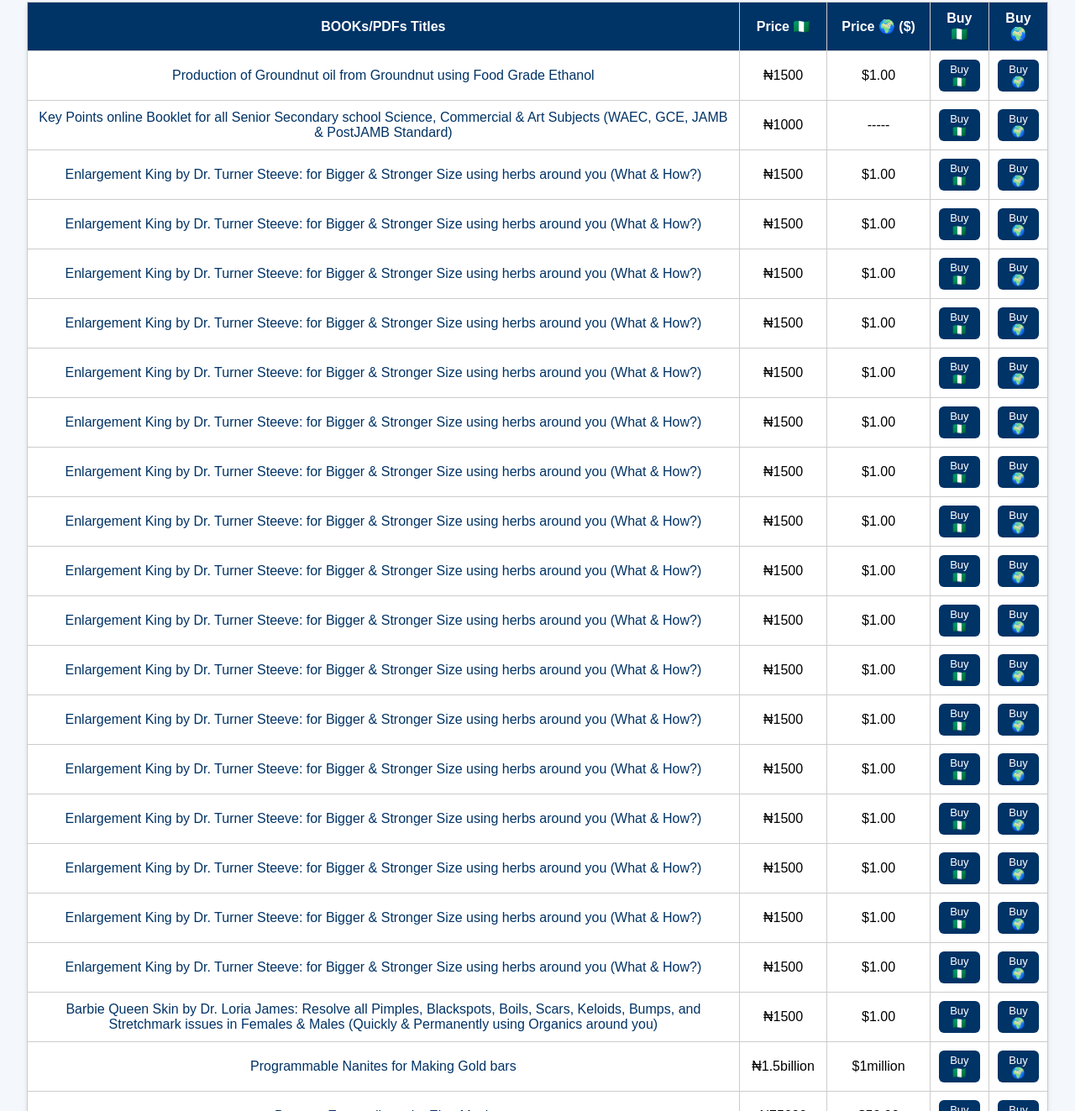
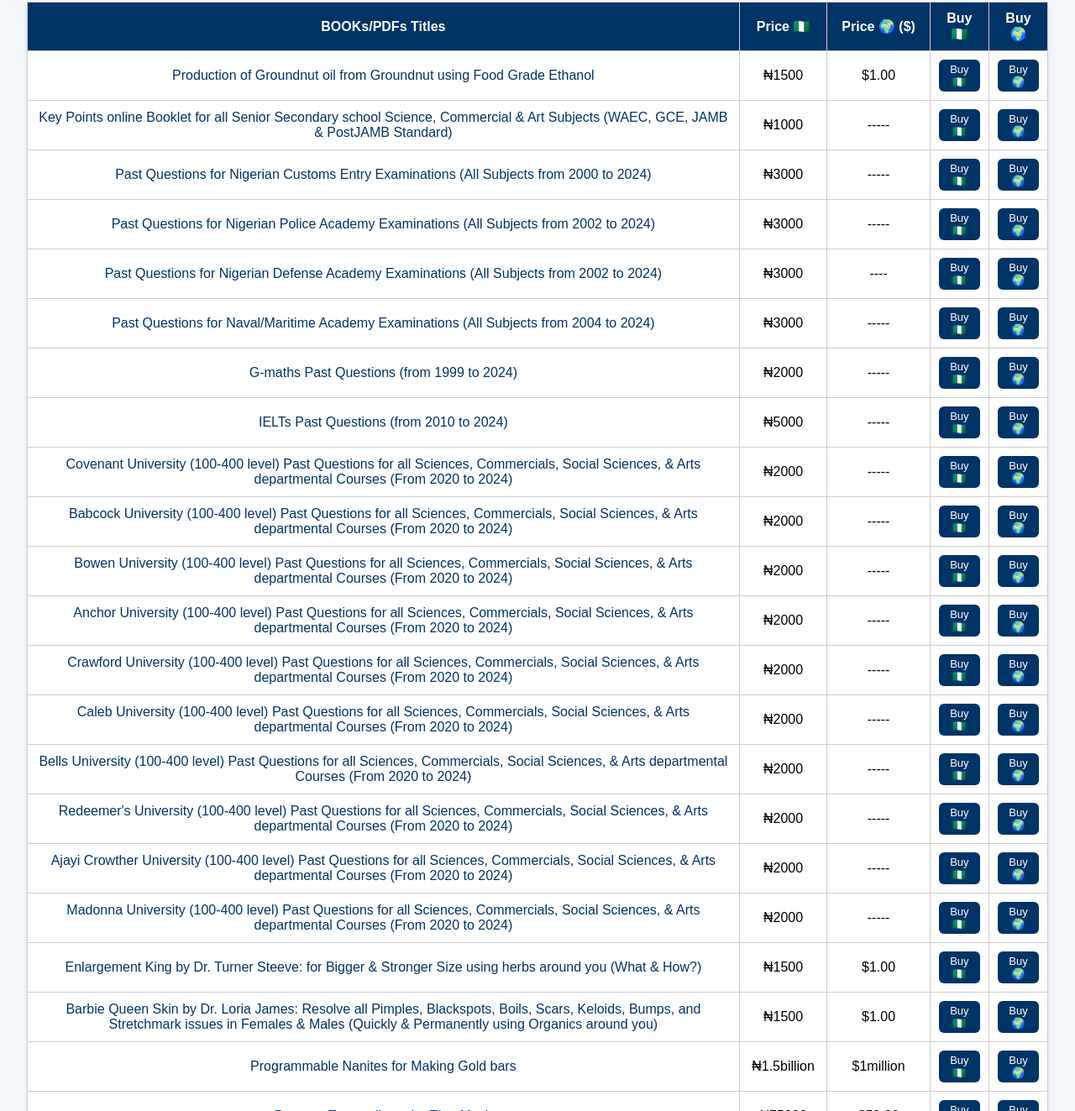
Before and after one commit to teslahpublishers/pdf-store, a plain HTML site: page index.html in a window 1280 px wide. Shown: the part 378-1701 px from the top of the page at 84% size. Drawn offline with Linux system fonts and the light colour scheme.

Commit message:
Update index.html

```diff
--- a/index.html
+++ b/index.html
@@ -216,114 +216,114 @@
       <td><button class="buy-btn" onclick="location.href='#note'">Buy 🌍</button></td>
     </tr>
     <tr>
-      <td class="pdf-title">Enlargement King by Dr. Turner Steeve: for Bigger & Stronger Size using herbs around you (What & How?)</td>
-      <td>₦1500</td>
-      <td>$1.00</td>
+      <td class="pdf-title">Past Questions for Nigerian Customs Entry Examinations (All Subjects from 2000 to 2024)</td>
+      <td>₦3000</td>
+      <td>-----</td>
       <td><button class="buy-btn" onclick="location.href='#note'">Buy 🇳🇬</button></td>
       <td><button class="buy-btn" onclick="location.href='#note'">Buy 🌍</button></td>
     </tr>
     <tr>
-      <td class="pdf-title">Enlargement King by Dr. Turner Steeve: for Bigger & Stronger Size using herbs around you (What & How?)</td>
-      <td>₦1500</td>
-      <td>$1.00</td>
+      <td class="pdf-title">Past Questions for Nigerian Police Academy Examinations (All Subjects from 2002 to 2024)</td>
+      <td>₦3000</td>
+      <td>-----</td>
       <td><button class="buy-btn" onclick="location.href='#note'">Buy 🇳🇬</button></td>
       <td><button class="buy-btn" onclick="location.href='#note'">Buy 🌍</button></td>
     </tr>
     <tr>
-      <td class="pdf-title">Enlargement King by Dr. Turner Steeve: for Bigger & Stronger Size using herbs around you (What & How?)</td>
-      <td>₦1500</td>
-      <td>$1.00</td>
+      <td class="pdf-title">Past Questions for Nigerian Defense Academy Examinations (All Subjects from 2002 to 2024)</td>
+      <td>₦3000</td>
+      <td>----</td>
       <td><button class="buy-btn" onclick="location.href='#note'">Buy 🇳🇬</button></td>
       <td><button class="buy-btn" onclick="location.href='#note'">Buy 🌍</button></td>
     </tr>
     <tr>
-      <td class="pdf-title">Enlargement King by Dr. Turner Steeve: for Bigger & Stronger Size using herbs around you (What & How?)</td>
-      <td>₦1500</td>
-      <td>$1.00</td>
+      <td class="pdf-title">Past Questions for Naval/Maritime Academy Examinations (All Subjects from 2004 to 2024)</td>
+      <td>₦3000</td>
+      <td>-----</td>
       <td><button class="buy-btn" onclick="location.href='#note'">Buy 🇳🇬</button></td>
       <td><button class="buy-btn" onclick="location.href='#note'">Buy 🌍</button></td>
     </tr>
     <tr>
-      <td class="pdf-title">Enlargement King by Dr. Turner Steeve: for Bigger & Stronger Size using herbs around you (What & How?)</td>
-      <td>₦1500</td>
-      <td>$1.00</td>
+      <td class="pdf-title">G-maths Past Questions (from 1999 to 2024)</td>
+      <td>₦2000</td>
+      <td>-----</td>
       <td><button class="buy-btn" onclick="location.href='#note'">Buy 🇳🇬</button></td>
       <td><button class="buy-btn" onclick="location.href='#note'">Buy 🌍</button></td>
     </tr>
     <tr>
-      <td class="pdf-title">Enlargement King by Dr. Turner Steeve: for Bigger & Stronger Size using herbs around you (What & How?)</td>
-      <td>₦1500</td>
-      <td>$1.00</td>
+      <td class="pdf-title">IELTs Past Questions (from 2010 to 2024)</td>
+      <td>₦5000</td>
+      <td>-----</td>
       <td><button class="buy-btn" onclick="location.href='#note'">Buy 🇳🇬</button></td>
       <td><button class="buy-btn" onclick="location.href='#note'">Buy 🌍</button></td>
     </tr>
     <tr>
-      <td class="pdf-title">Enlargement King by Dr. Turner Steeve: for Bigger & Stronger Size using herbs around you (What & How?)</td>
-      <td>₦1500</td>
-      <td>$1.00</td>
+      <td class="pdf-title">Covenant University (100-400 level) Past Questions for all Sciences, Commercials, Social Sciences, & Arts departmental Courses (From 2020 to 2024)</td>
+      <td>₦2000</td>
+      <td>-----</td>
       <td><button class="buy-btn" onclick="location.href='#note'">Buy 🇳🇬</button></td>
       <td><button class="buy-btn" onclick="location.href='#note'">Buy 🌍</button></td>
     </tr>
     <tr>
-      <td class="pdf-title">Enlargement King by Dr. Turner Steeve: for Bigger & Stronger Size using herbs around you (What & How?)</td>
-      <td>₦1500</td>
-      <td>$1.00</td>
+      <td class="pdf-title">Babcock University (100-400 level) Past Questions for all Sciences, Commercials, Social Sciences, & Arts departmental Courses (From 2020 to 2024)</td>
+      <td>₦2000</td>
+      <td>-----</td>
       <td><button class="buy-btn" onclick="location.href='#note'">Buy 🇳🇬</button></td>
       <td><button class="buy-btn" onclick="location.href='#note'">Buy 🌍</button></td>
     </tr>
     <tr>
-      <td class="pdf-title">Enlargement King by Dr. Turner Steeve: for Bigger & Stronger Size using herbs around you (What & How?)</td>
-      <td>₦1500</td>
-      <td>$1.00</td>
+      <td class="pdf-title">Bowen University (100-400 level) Past Questions for all Sciences, Commercials, Social Sciences, & Arts departmental Courses (From 2020 to 2024)</td>
+      <td>₦2000</td>
+      <td>-----</td>
       <td><button class="buy-btn" onclick="location.href='#note'">Buy 🇳🇬</button></td>
       <td><button class="buy-btn" onclick="location.href='#note'">Buy 🌍</button></td>
     </tr>
     <tr>
-      <td class="pdf-title">Enlargement King by Dr. Turner Steeve: for Bigger & Stronger Size using herbs around you (What & How?)</td>
-      <td>₦1500</td>
-      <td>$1.00</td>
+      <td class="pdf-title">Anchor University (100-400 level) Past Questions for all Sciences, Commercials, Social Sciences, & Arts departmental Courses (From 2020 to 2024)</td>
+      <td>₦2000</td>
+      <td>-----</td>
       <td><button class="buy-btn" onclick="location.href='#note'">Buy 🇳🇬</button></td>
       <td><button class="buy-btn" onclick="location.href='#note'">Buy 🌍</button></td>
     </tr>
     <tr>
-      <td class="pdf-title">Enlargement King by Dr. Turner Steeve: for Bigger & Stronger Size using herbs around you (What & How?)</td>
-      <td>₦1500</td>
-      <td>$1.00</td>
+      <td class="pdf-title">Crawford University (100-400 level) Past Questions for all Sciences, Commercials, Social Sciences, & Arts departmental Courses (From 2020 to 2024)</td>
+      <td>₦2000</td>
+      <td>-----</td>
       <td><button class="buy-btn" onclick="location.href='#note'">Buy 🇳🇬</button></td>
       <td><button class="buy-btn" onclick="location.href='#note'">Buy 🌍</button></td>
     </tr>
     <tr>
-      <td class="pdf-title">Enlargement King by Dr. Turner Steeve: for Bigger & Stronger Size using herbs around you (What & How?)</td>
-      <td>₦1500</td>
-      <td>$1.00</td>
+      <td class="pdf-title">Caleb University (100-400 level) Past Questions for all Sciences, Commercials, Social Sciences, & Arts departmental Courses (From 2020 to 2024)</td>
+      <td>₦2000</td>
+      <td>-----</td>
       <td><button class="buy-btn" onclick="location.href='#note'">Buy 🇳🇬</button></td>
       <td><button class="buy-btn" onclick="location.href='#note'">Buy 🌍</button></td>
     </tr>
     <tr>
-      <td class="pdf-title">Enlargement King by Dr. Turner Steeve: for Bigger & Stronger Size using herbs around you (What & How?)</td>
-      <td>₦1500</td>
-      <td>$1.00</td>
+      <td class="pdf-title">Bells University (100-400 level) Past Questions for all Sciences, Commercials, Social Sciences, & Arts departmental Courses (From 2020 to 2024)</td>
+      <td>₦2000</td>
+      <td>-----</td>
       <td><button class="buy-btn" onclick="location.href='#note'">Buy 🇳🇬</button></td>
       <td><button class="buy-btn" onclick="location.href='#note'">Buy 🌍</button></td>
     </tr>
     <tr>
-      <td class="pdf-title">Enlargement King by Dr. Turner Steeve: for Bigger & Stronger Size using herbs around you (What & How?)</td>
-      <td>₦1500</td>
-      <td>$1.00</td>
+      <td class="pdf-title">Redeemer's University (100-400 level) Past Questions for all Sciences, Commercials, Social Sciences, & Arts departmental Courses (From 2020 to 2024)</td>
+      <td>₦2000</td>
+      <td>-----</td>
       <td><button class="buy-btn" onclick="location.href='#note'">Buy 🇳🇬</button></td>
       <td><button class="buy-btn" onclick="location.href='#note'">Buy 🌍</button></td>
     </tr>
     <tr>
-      <td class="pdf-title">Enlargement King by Dr. Turner Steeve: for Bigger & Stronger Size using herbs around you (What & How?)</td>
-      <td>₦1500</td>
-      <td>$1.00</td>
+      <td class="pdf-title">Ajayi Crowther University (100-400 level) Past Questions for all Sciences, Commercials, Social Sciences, & Arts departmental Courses (From 2020 to 2024)</td>
+      <td>₦2000</td>
+      <td>-----</td>
       <td><button class="buy-btn" onclick="location.href='#note'">Buy 🇳🇬</button></td>
       <td><button class="buy-btn" onclick="location.href='#note'">Buy 🌍</button></td>
     </tr>
     <tr>
-      <td class="pdf-title">Enlargement King by Dr. Turner Steeve: for Bigger & Stronger Size using herbs around you (What & How?)</td>
-      <td>₦1500</td>
-      <td>$1.00</td>
+      <td class="pdf-title">Madonna University (100-400 level) Past Questions for all Sciences, Commercials, Social Sciences, & Arts departmental Courses (From 2020 to 2024)</td>
+      <td>₦2000</td>
+      <td>-----</td>
       <td><button class="buy-btn" onclick="location.href='#note'">Buy 🇳🇬</button></td>
       <td><button class="buy-btn" onclick="location.href='#note'">Buy 🌍</button></td>
     </tr>
```
